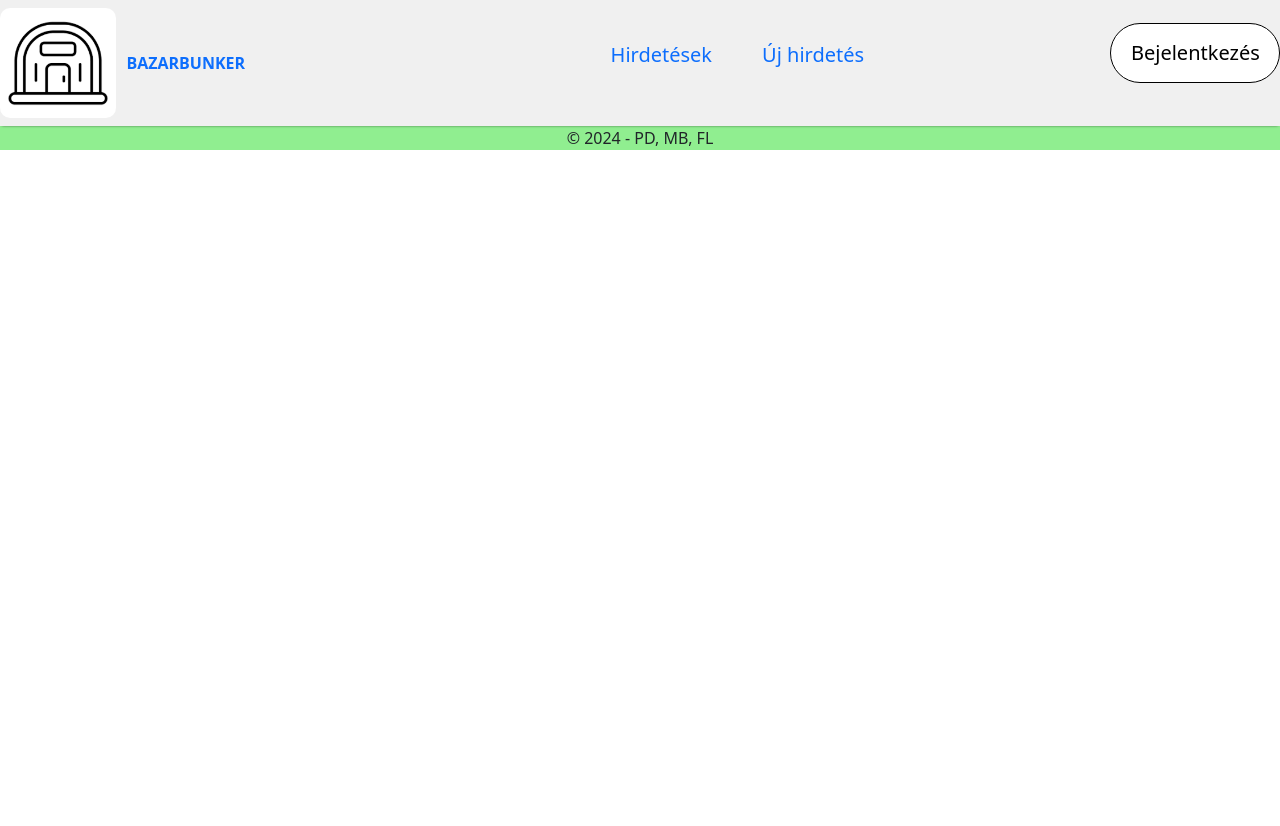
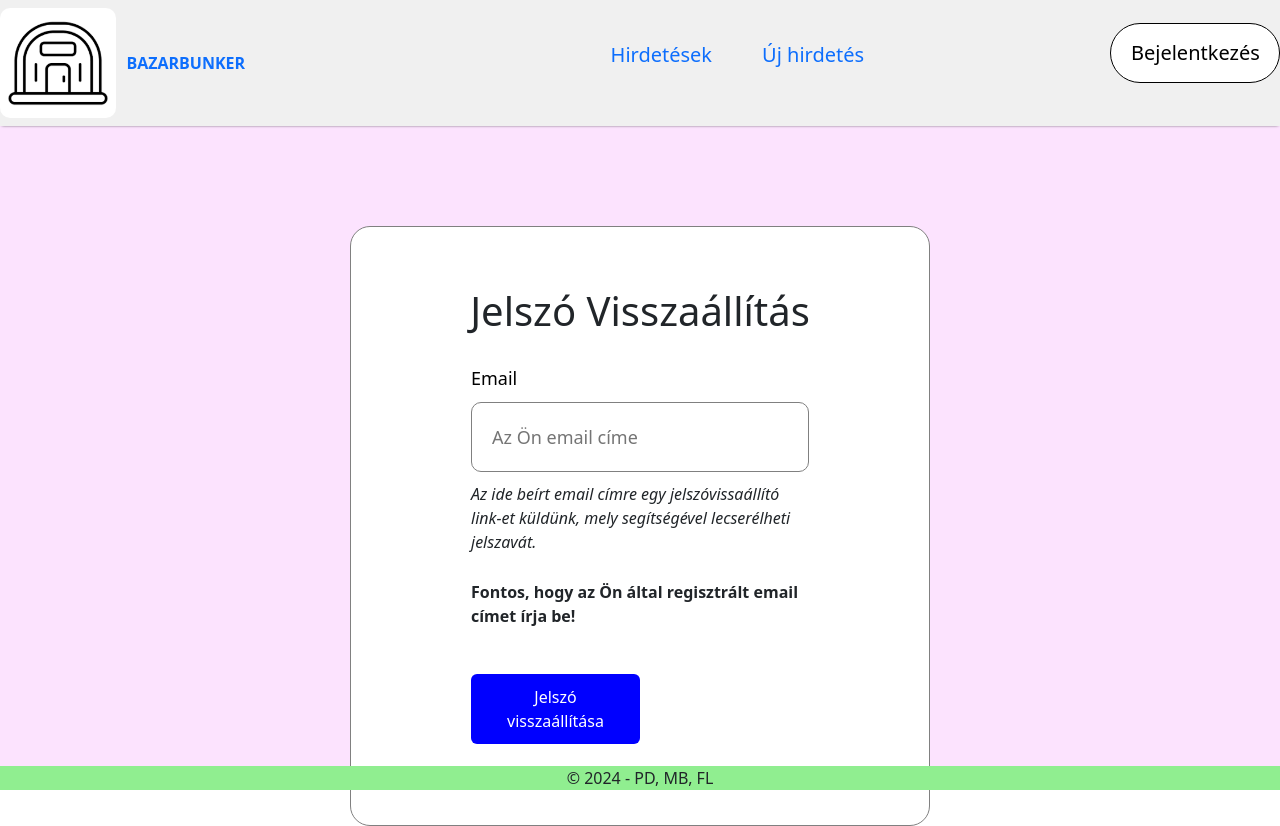
Before and after one commit to farkaslevente/14AA-D-BazarBunker, a React (Create React App) app in the folder frontend_new/: page /elfelejtettjelszo in a window 1280 px wide. Before the commit the page ends 800 px from the top, so only its background shows below. Built offline with nearby package versions, Linux system fonts and the light colour scheme.

Commit message:
Set up for userstore PasswordResetPage done mostly small style changes

```diff
--- a/frontend_new/src/App.js
+++ b/frontend_new/src/App.js
@@ -1,17 +1,21 @@
 import './App.css';
+import { BrowserRouter, Routes, Route } from 'react-router-dom';
+
+//Components
+import { Footer } from './Components/Footer/Footer';
 import { Navbar } from './Components/Navbar/Navbar';
-import { BrowserRouter, Routes, Route } from 'react-router-dom';
+
+//Pages
 import { WelcomePage } from './Pages/WelcomePage';
 import { LoginPage } from './Pages/LoginPage';
 import { AllAdsPage } from './Pages/AllAdsPage';
 import { NewAdPage } from './Pages/NewAdPage';
 import { AdDetailsPage } from './Pages/AdDetailsPage';
-import { Footer } from './Components/Footer/Footer';
 import { RegisterPage } from './Pages/RegisterPage';
 import { DataRegisterPage } from './Pages/DataRegisterPage';
 import { ProfilePage } from './Pages/ProfilePage';
 import { OwnAdsPage } from './Pages/OwnAdsPage';
-
+import { PasswordResetPage } from './Pages/PasswordResetPage';
 
 function App() {
   return (
@@ -22,6 +26,7 @@ function App() {
         <Route path='/' element={<WelcomePage/>} />
         <Route path='/bejelentkezes' element={<LoginPage />} />
         <Route path='/regisztracio' element={<RegisterPage />} />
+        <Route path='/elfelejtettjelszo' element={<PasswordResetPage />} />
 
         <Route path='/adatregisztracio' element={<DataRegisterPage />} />
 
--- /dev/null
+++ b/frontend_new/src/Pages/CSS/PasswordResetPage.css
@@ -0,0 +1,67 @@
+.passwordresetpage {
+    width: 100%;
+    height: 80vh;
+    background: #fce3fe;
+    padding-top: 100px;
+}
+
+.passwordreset-container {
+    width: 580px;
+    height: 600px;
+    background: white;
+    margin: auto;
+    padding: 40px 60px;
+    border: 1px solid gray;
+    border-radius: 20px;
+}
+
+.passwordreset-container h1 {
+    margin: 20px 0px;
+}
+
+.passwordreset-fields {
+    display:  flex;
+    flex-direction: column;
+    gap: 10px;
+    margin-top: 30px;
+}
+
+.passwordreset-fields input {
+    height: 70px;
+    width: 100%;
+    padding-left: 20px;
+    border: 1px solid gray;
+    outline: none;
+    color: black;
+    font-size: 18px;
+
+}
+
+.passwordreset-container button {
+    width: 50%;
+    height: 70px;
+    color: white;
+    background: blue;
+    margin-top: 30px;
+    border: none;
+    font-size: 16px;
+    font-weight: 500;
+    cursor: pointer;
+
+}
+
+.passwordreset-signup {
+    margin-top: 20px;
+    color: black;
+    font-size: 18px;
+    font-weight: 500;
+}
+
+.passwordreset-signup span {
+    color: blue;
+    font-weight: 600;
+}
+
+label {
+    font-weight: 500;
+}
--- a/frontend_new/src/Pages/LoginPage.jsx
+++ b/frontend_new/src/Pages/LoginPage.jsx
@@ -3,7 +3,7 @@ import './CSS/LoginPage.css'
 import { useNavigate } from 'react-router-dom'
 import axios from 'axios'
 
-const loginurl = 'http://10.0.22.14:9000/login'
+const loginurl = 'http://localhost:9000/login'
 
 
 export const LoginPage = () => {
@@ -38,14 +38,9 @@ export const LoginPage = () => {
                         <input type="password" id='password' autoComplete='off' required placeholder='Jelszó' value={password} onChange={(e) => setPassword(e.target.value)}/>
                     </div>
                     <div>
-                        <button type='submit'>Bejelentkezés</button>
+                        <button className='rounded' type='submit'>Bejelentkezés</button>
                         <p className="login-signup">Még nincs fiókja? <a style={{ textDecoration: 'none'}} href='/regisztracio'>Hozzon létre egyet!</a></p>
-                    </div>
-                    if (condition) {
-
-                    }
-                    <div className="">
-
+                        <p className="login-signup"><a style={{ textDecoration: 'none'}} href='/elfelejtettjelszo'>Elfelejtett jelszó?</a></p>
                     </div>
                 </form>
             </div>
--- /dev/null
+++ b/frontend_new/src/Pages/PasswordResetPage.jsx
@@ -0,0 +1,29 @@
+import React, { useState } from 'react'
+import './CSS/PasswordResetPage.css'
+
+export const PasswordResetPage = () => {
+    const [email, setEmail] = useState('');
+
+    // const handleSubmit = async (e) => {
+    //     e.preventDefault();
+    // }
+
+    return (
+        <div className='passwordresetpage'>
+            <div className="passwordreset-container">
+                <h1>Jelszó Visszaállítás</h1>
+                <form className='form'>
+                    <div className="passwordreset-fields">
+                        <label htmlFor="email">Email</label>
+                        <input type="email" id='email' autoComplete='off' required placeholder='Az Ön email címe' value={email} onChange={(e) => setEmail(e.target.value)}/>
+                        <p><i>Az ide beírt email címre egy jelszóvissaállító link-et küldünk, mely segítségével lecserélheti jelszavát.</i></p>
+                        <p><strong>Fontos, hogy az Ön által regisztrált email címet írja be!</strong></p>
+                    </div>
+                    <div>
+                        <button className='rounded' type='submit'>Jelszó visszaállítása</button>
+                    </div>
+                </form>
+            </div>
+        </div>
+    )
+}
--- a/frontend_new/src/Pages/RegisterPage.jsx
+++ b/frontend_new/src/Pages/RegisterPage.jsx
@@ -3,7 +3,7 @@ import './CSS/RegisterPage.css'
 import axios from 'axios';
 // import { useNavigate } from 'react-router-dom';
 
-const registerurl = 'http://10.0.22.14:9000/register'
+const registerurl = 'http://localhost:9000/register'
 
 export const RegisterPage = () => {
     const [name, setName] = useState('');
@@ -42,7 +42,7 @@ export const RegisterPage = () => {
                             <input type='password' required className='form-input' id='password' placeholder='Jelszó'
                                 value={password} onChange={(e) => setPassword(e.target.value)} />
                         </div>
-                        <button type='submit' className='btn  btn-block'>Regisztráció</button>
+                        <button type='submit' className='btn btn-block rounded'>Regisztráció</button>
                     </form>
                     <div>
                     </div>
```
Also changed, not shown: 1 other file (tests, documents, lock files or other folders).
